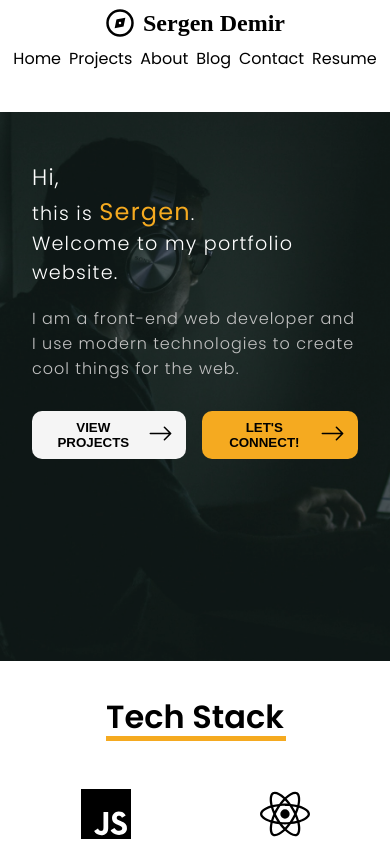
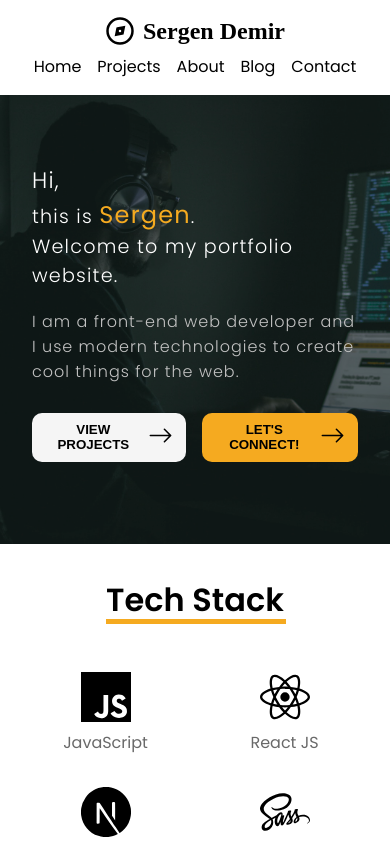
Before and after one commit to demirsergen/Portfolio-website, a React (Create React App) app: page / in a window 390 px wide. Shown: the top 844 px of the page. Built offline with nearby package versions, Linux system fonts and the light colour scheme; a web font is replaced by a local one.

Commit message:
update styling

```diff
--- a/src/components/About.js
+++ b/src/components/About.js
@@ -1,6 +1,7 @@
-import profilePic from "../static/images/profile_picture2.JPG";
-import { useEffect } from "react";
-import { Link } from "react-router-dom";
+import profilePic from '../static/images/profile_picture2.JPG';
+import { useEffect } from 'react';
+import { Link } from 'react-router-dom';
+import Resume from '../components/Resume';
 
 const About = () => {
   useEffect(() => {
@@ -12,46 +13,60 @@ const About = () => {
         <div className="aboutContentContainer">
           <h1 className="aboutTitle">About Me</h1>
           <p>
-            Hello, this is Sergen and I'm a self-taught web developer. I
-            currently live in Chicago, IL. I've been learning how to code for
-            over 2 years now. I started with{" "}
+            Hello, this is Sergen and I'm a self-taught web developer.
+            I currently live in Chicago, IL. I've been learning how to
+            code for over 2 years now. I started with{' '}
             <strong>
-              Responsive Web Design on FreeCodecamp and then moved on to
-              JavaScript Algorithms and Data Structures.
-            </strong>{" "}
-            I love working with <strong>React</strong> and I do put in the
-            effort to master it. But I also like learning new technologies,
-            languages and concepts to improve my understanding of this field.
+              Responsive Web Design on FreeCodecamp and then moved on
+              to JavaScript Algorithms and Data Structures.
+            </strong>{' '}
+            I love working with <strong>React</strong> and I do put in
+            the effort to master it. But I also like learning new
+            technologies, languages and concepts to improve my
+            understanding of this field.
           </p>
           <br />
           <p>A little bit of background about my education:</p>
           <p>
-            I got myself<strong> a degree in Psychology</strong> and then I went
-            on and moved to the UK to get my
-            <strong> Master's degree in Work Psychology and Business</strong> so
-            I could work in HR for tech companies. But little did I know that it
-            wasn't going to be enough for me, personally,{" "}
+            I got myself<strong> a degree in Psychology</strong> and
+            then I went on and moved to the UK to get my
+            <strong>
+              {' '}
+              Master's degree in Work Psychology and Business
+            </strong>{' '}
+            so I could work in HR for tech companies. But little did I
+            know that it wasn't going to be enough for me, personally,{' '}
             <strong>I had to learn how to code.</strong>
           </p>
           <br />
           <Link to="/contact" className="about-link">
             Let's have a chat!
           </Link>
+          <Resume />
           <div className="aboutResources">
             <h4>Main Resources I've Used:</h4>
             <ul>
               <li>
-                <a href="https://www.freecodecamp.org/learn" target="_blank">
+                <a
+                  href="https://www.freecodecamp.org/learn"
+                  target="_blank"
+                >
                   FreeCodeCamp
                 </a>
               </li>
               <li>
-                <a href="https://www.youtube.com/freecodecamp" target="_blank">
+                <a
+                  href="https://www.youtube.com/freecodecamp"
+                  target="_blank"
+                >
                   FreeCodeCamp Youtube
                 </a>
               </li>
               <li>
-                <a href="https://www.codecademy.com/learn" target="_blank">
+                <a
+                  href="https://www.codecademy.com/learn"
+                  target="_blank"
+                >
                   Codecademy
                 </a>
               </li>
@@ -61,7 +76,10 @@ const About = () => {
                 </a>
               </li>
               <li>
-                <a href="https://developer.mozilla.org/" target="_blank">
+                <a
+                  href="https://developer.mozilla.org/"
+                  target="_blank"
+                >
                   MDN Web Docs
                 </a>
               </li>
--- a/src/components/PopularProjects.js
+++ b/src/components/PopularProjects.js
@@ -1,7 +1,7 @@
-import React from "react";
-import { data } from "../constants/Constants";
-import Project from "./Project";
-import { Link } from "react-router-dom";
+import React from 'react';
+import { data } from '../constants/Constants';
+import Project from './Project';
+import { Link } from 'react-router-dom';
 
 const PopularProjects = () => {
   const popularProjects = data.slice(0, 3);
@@ -14,7 +14,9 @@ const PopularProjects = () => {
         ))}
       </div>
       <button class="popularProjectsButton">
-        <Link to="/projects">Click for more...</Link>
+        <Link to="/projects">
+          <a>Click for more...</a>
+        </Link>
       </button>
     </div>
   );
--- a/src/components/Resume.js
+++ b/src/components/Resume.js
@@ -1,9 +1,9 @@
-import React from "react";
-import CV from "../static/CV.pdf";
+import React from 'react';
+import CV from '../static/CV.pdf';
 
 const Resume = () => {
   return (
-    <li to="/resume">
+    <li to="/resume" className="resume">
       <a href={CV} target="_blank">
         Resume
       </a>
--- a/src/styles.css
+++ b/src/styles.css
@@ -39,7 +39,7 @@ header {
   position: sticky;
   top: 0;
   left: 0;
-  z-index: 10;
+  z-index: 5;
 }
 
 .headerContainer {
@@ -88,8 +88,9 @@ header {
 }
 
 @media (max-width: 420px) {
+
   .headerContainer {
-    padding: .5em;
+    padding: 1em .5em;
     flex-direction: column;
     position: fixed;
     left: 0;
@@ -101,7 +102,7 @@ header {
   .navLinks {
     margin-top: 0.5em;
     justify-content: space-between;
-    gap: .5em;
+    gap: 1em;
   }
 
   .navLinks a {
@@ -109,6 +110,8 @@ header {
 
   }
 }
+
+
 
 /* Hero Section */
 
@@ -211,8 +214,10 @@ header {
 @media (max-width: 420px) {
   .heroOuterContainer {
     padding: 2em 1em;
-    margin-top: 7em;
-    min-height: 65vh;
+    margin-top: 5em;
+    min-height: 55vh;
+    display: grid;
+    place-items: center;
   }
   .heroContentContainer {
     max-width: 100vw;
@@ -303,10 +308,10 @@ header {
 
 .projectsContainer {
   max-width: 1200px;
-  padding: 3em;
+  padding: 2em;
   margin: 0 auto;
   display: grid;
-  grid-template-columns: repeat(auto-fit, minmax(280px, 1fr));
+  grid-template-columns: repeat(auto-fit, minmax(300px, 1fr));
   grid-gap: 2em;
 }
 
@@ -369,7 +374,7 @@ header {
 
 @media (max-width: 420px) {
   .projectsOuterContainer {
-    margin-top: 7em;
+    margin-top: 6em;
   }
   .projectsInfo h4 {
     margin-bottom: 0.3em;
@@ -448,7 +453,7 @@ header {
 
 @media (max-width: 420px) {
 .aboutOuterContainer {
-  margin-top: 7em;
+  margin-top: 6em;
 }
   .aboutContainer {
     flex-direction: column;
@@ -460,6 +465,10 @@ header {
 
   .aboutImageContainer {
     text-align: center;
+  }
+
+  .aboutContentContainer {
+    width: 300px;
   }
 }
 
@@ -533,7 +542,7 @@ header {
 
 @media (max-width: 420px) {
   .stackIconsContainer {
-    grid-template-columns: repeat(auto-fit, minmax(110px, 1fr));
+    grid-template-columns: repeat(auto-fit, minmax(100px, 1fr));
   }
   .skillsTitle {
     font-size: 2rem;
@@ -552,6 +561,7 @@ header {
   margin: 0 auto;
   max-width: 100vw;
   background: rgb(245, 245, 245);
+  font-family: "Poppins", sans-serif;
 }
 
 .popularProjectsContainer {
@@ -591,6 +601,7 @@ header {
   text-decoration: none;
   display: block;
   margin: 0 auto;
+  font-family: inherit;
 }
 
 .popularProjectsButton a {
@@ -891,7 +902,7 @@ textarea {
 
 @media (max-width: 420px) {
   .contactOuterContainer {
-    margin-top: 7em;
+    margin-top: 6em;
     max-width: 415px;
     padding: 0;
   }
@@ -956,7 +967,7 @@ textarea {
   background: rgb(245, 245, 245);
 }
 
-.blog__outerContainer h1 {
+.blog__outerContainer {
   max-width: 1200px;
   margin: 0 auto;
   text-align: center;
@@ -991,6 +1002,23 @@ textarea {
 .blog__post img {
   max-width: 100%;
   max-height: 100%;
+}
+
+@media (max-width: 420px) {
+  .blog_posts-container {
+    display: flex;
+    align-items: center;
+    flex-direction: column;
+  }
+}
+
+@media (max-width: 820px) {
+  .blog_posts-container {
+    display: grid;
+    grid-template-columns: repeat(2, 300px);
+    justify-content: space-evenly;
+  }
+
 }
 
 /* BlogPost Component */
@@ -1057,7 +1085,7 @@ textarea {
 
 @media (max-width: 420px) {
   .blog__outerContainer {
-    margin-top: 7em;
+    margin-top: 6em;
   }
 
   .blog_posts-container {
@@ -1066,3 +1094,10 @@ textarea {
     justify-content: center;
   }
 }
+
+
+@media (max-width: 420px) {
+  .resume {
+    display: none;
+  }
+}
```
